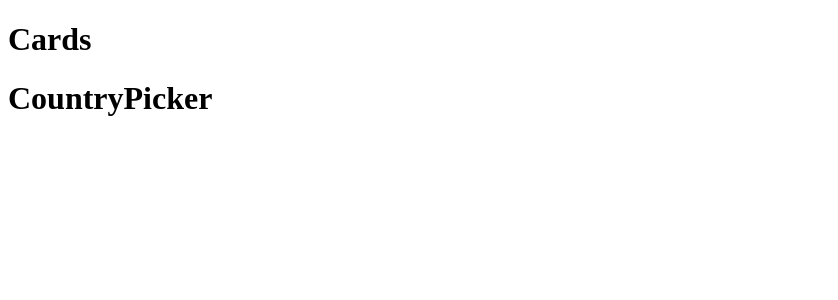
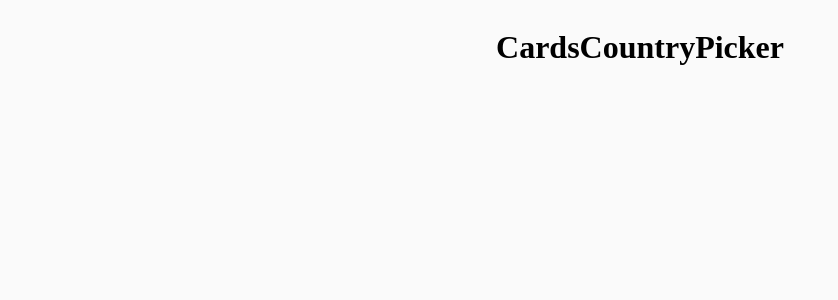
Before and after one commit to usmanwahyuhp/pwa-react-corona, a React (Create React App) app: page / in a window 1280 px wide. Shown: the top 300 px of the page, without its empty margins (0-838 px from the left). Built offline with nearby package versions, Linux system fonts and the light colour scheme.

Commit message:
first-style

```diff
--- a/src/App.js
+++ b/src/App.js
@@ -1,11 +1,12 @@
 import React from 'react';
 
 import { Cards, CountryPicker } from './components';
+import styles from './App.module.css';
 
 class App extends React.Component {
     render() {
         return (
-            <div>
+            <div className={styles.container}>
                 <Cards />
                 <CountryPicker />
             </div>
--- /dev/null
+++ b/src/App.module.css
@@ -0,0 +1,9 @@
+body {
+    background-color: rgb(250, 250, 250);
+}
+
+.container {
+    display: flex;
+    align-items: center;
+    justify-content: center;
+}
```
